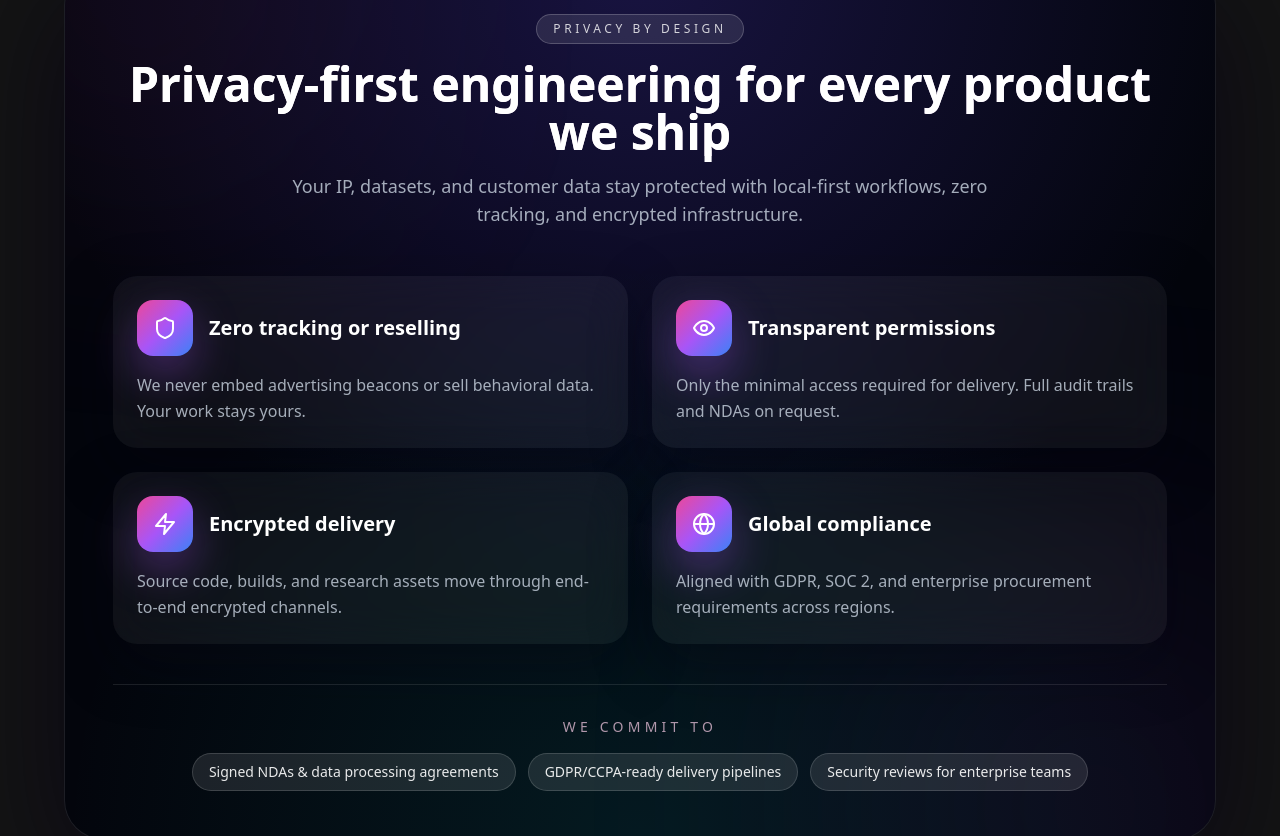
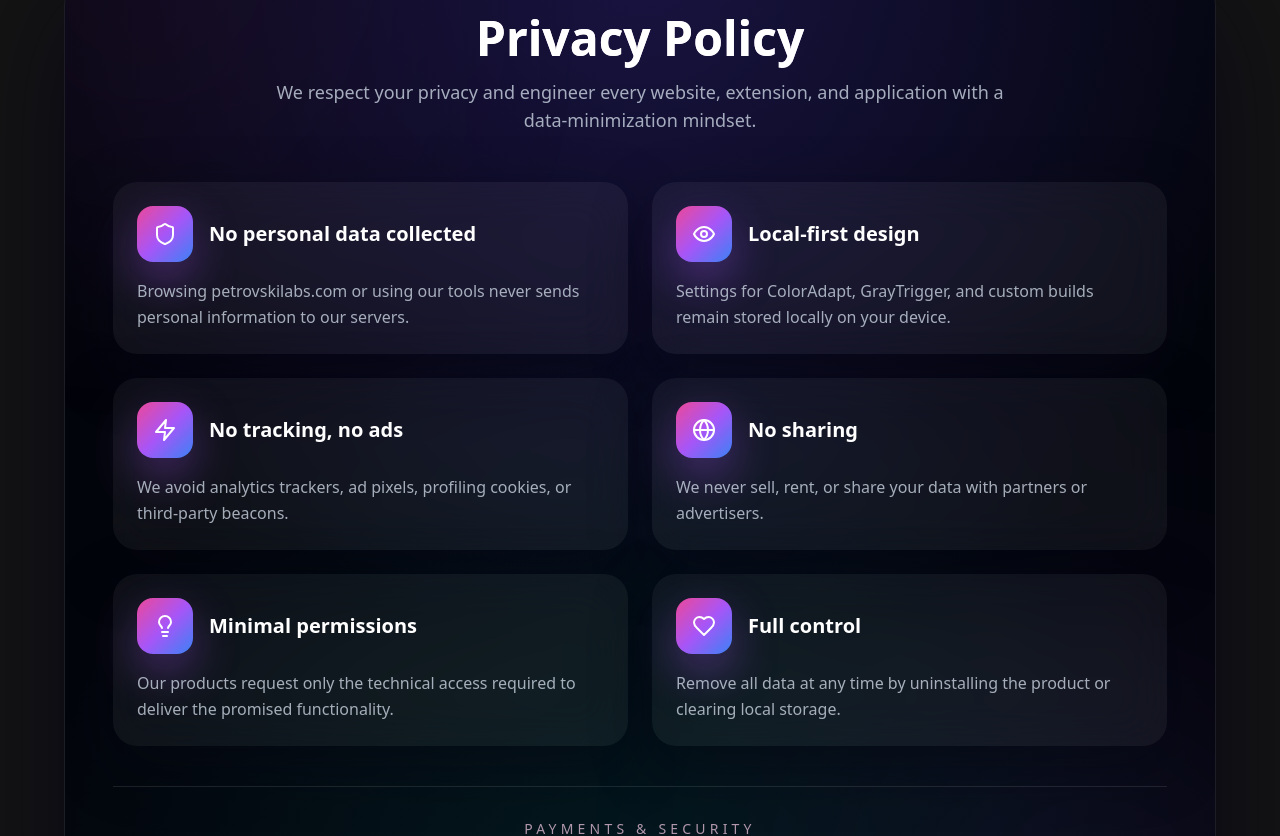
Before and after one commit to petrovskilabsinfo/labsitetest, a React (Vite) app: page / in a window 1280 px wide. Shown: the part 3424-4260 px from the top of the page. Built offline with nearby package versions, Linux system fonts and the light colour scheme.

Commit message:
Add files via upload

```diff
--- a/src/components/PrivacyPolicySection.tsx
+++ b/src/components/PrivacyPolicySection.tsx
@@ -1,5 +1,5 @@
 import React from 'react';
-import { Shield, Eye, Zap, Globe, type LucideIcon } from 'lucide-react';
+import { Shield, Eye, Zap, Globe, Lightbulb, Heart, type LucideIcon } from 'lucide-react';
 import { petrovskiLabsTranslations, type Language } from '../petrovskiLabsTranslations';
 
 interface PrivacyPolicySectionProps {
@@ -11,7 +11,9 @@ const iconMap: Record<string, LucideIcon> = {
   Shield,
   Eye,
   Zap,
-  Globe
+  Globe,
+  Lightbulb,
+  Heart
 };
 
 interface PolicyHighlight {
@@ -51,9 +53,11 @@ export const PrivacyPolicySection: React.FC<PrivacyPolicySectionProps> = ({ isDa
         <div className="pointer-events-none absolute -bottom-32 -right-10 h-80 w-80 rounded-full bg-purple-500/20 blur-[160px]" />
 
         <div className="relative flex flex-col items-center text-center gap-4 mb-12">
-          <span className="inline-flex items-center gap-2 px-4 py-1.5 rounded-full border border-white/20 bg-white/10 text-xs uppercase tracking-[0.3em] text-white/80">
-            {policy.badge}
-          </span>
+          {policy.badge ? (
+            <span className="inline-flex items-center gap-2 px-4 py-1.5 rounded-full border border-white/20 bg-white/10 text-xs uppercase tracking-[0.3em] text-white/80">
+              {policy.badge}
+            </span>
+          ) : null}
           <h2 className="text-4xl md:text-5xl font-bold text-white bg-gradient-to-r from-white via-pink-100 to-purple-200 bg-clip-text text-transparent">
             {policy.title}
           </h2>
--- a/src/petrovskiLabsTranslations.ts
+++ b/src/petrovskiLabsTranslations.ts
@@ -116,37 +116,47 @@ export const petrovskiLabsTranslations = {
       cookies: "Cookie Policy"
     },
     privacyPolicy: {
-      badge: "Privacy by Design",
-      title: "Privacy-first engineering for every product we ship",
-      subtitle: "Your IP, datasets, and customer data stay protected with local-first workflows, zero tracking, and encrypted infrastructure.",
+      badge: "",
+      title: "Privacy Policy",
+      subtitle: "We respect your privacy and engineer every website, extension, and application with a data-minimization mindset.",
       highlights: [
         {
           icon: 'Shield',
-          title: "Zero tracking or reselling",
-          description: "We never embed advertising beacons or sell behavioral data. Your work stays yours."
+          title: "No personal data collected",
+          description: "Browsing petrovskilabs.com or using our tools never sends personal information to our servers."
         },
         {
           icon: 'Eye',
-          title: "Transparent permissions",
-          description: "Only the minimal access required for delivery. Full audit trails and NDAs on request."
+          title: "Local-first design",
+          description: "Settings for ColorAdapt, GrayTrigger, and custom builds remain stored locally on your device."
         },
         {
           icon: 'Zap',
-          title: "Encrypted delivery",
-          description: "Source code, builds, and research assets move through end-to-end encrypted channels."
+          title: "No tracking, no ads",
+          description: "We avoid analytics trackers, ad pixels, profiling cookies, or third-party beacons."
         },
         {
           icon: 'Globe',
-          title: "Global compliance",
-          description: "Aligned with GDPR, SOC 2, and enterprise procurement requirements across regions."
+          title: "No sharing",
+          description: "We never sell, rent, or share your data with partners or advertisers."
+        },
+        {
+          icon: 'Lightbulb',
+          title: "Minimal permissions",
+          description: "Our products request only the technical access required to deliver the promised functionality."
+        },
+        {
+          icon: 'Heart',
+          title: "Full control",
+          description: "Remove all data at any time by uninstalling the product or clearing local storage."
         }
       ],
       compliance: {
-        title: "We commit to",
+        title: "Payments & security",
         items: [
-          "Signed NDAs & data processing agreements",
-          "GDPR/CCPA-ready delivery pipelines",
-          "Security reviews for enterprise teams"
+          "Donations are processed securely via PayPal",
+          "We never see or store card information",
+          "You stay in control of every asset"
         ]
       }
     },
@@ -283,37 +293,47 @@ export const petrovskiLabsTranslations = {
       cookies: "Политика cookies"
     },
     privacyPolicy: {
-      badge: "Приватность по умолчанию",
-      title: "Проекты с приоритетом безопасности данных",
-      subtitle: "Ваша интеллектуальная собственность и пользовательские данные остаются под контролем благодаря локальным процессам, нулевому трекингу и сквозному шифрованию.",
+      badge: "",
+      title: "Политика конфиденциальности",
+      subtitle: "Мы уважаем вашу приватность и строим сайты, расширения и приложения с принципом минимизации данных.",
       highlights: [
         {
           icon: 'Shield',
-          title: "Без трекеров и продажи данных",
-          description: "Не встраиваем рекламные пиксели и не перепродаём поведенческую информацию. Всё остаётся у вас."
+          title: "Без сбора персональных данных",
+          description: "Просмотр petrovskilabs.com и использование наших инструментов не отправляет персональные данные на наши серверы."
         },
         {
           icon: 'Eye',
-          title: "Прозрачные доступы",
-          description: "Запрашиваем только минимальные права. Готовы подписывать NDA и предоставлять отчётность."
+          title: "Локальное хранение",
+          description: "Настройки ColorAdapt, GrayTrigger и кастомных решений живут только на вашем устройстве."
         },
         {
           icon: 'Zap',
-          title: "Шифрованные поставки",
-          description: "Исходники, сборки и исследования передаются по end-to-end шифрованным каналам."
+          title: "Без трекинга и рекламы",
+          description: "Не используем аналитические трекеры, рекламные пиксели, профилирующие cookies и сторонние маяки."
         },
         {
           icon: 'Globe',
-          title: "Соответствие стандартам",
-          description: "Работаем в соответствии с требованиями GDPR, SOC 2 и корпоративного комплаенса по всему миру."
+          title: "Никакого шеринга",
+          description: "Не продаём, не арендуем и не передаём данные третьим лицам."
+        },
+        {
+          icon: 'Lightbulb',
+          title: "Минимальные доступы",
+          description: "Запрашиваем только необходимый технический доступ для основной функциональности."
+        },
+        {
+          icon: 'Heart',
+          title: "Полный контроль",
+          description: "Удалите продукт или очистите хранилище — и все данные исчезнут из системы."
         }
       ],
       compliance: {
-        title: "Мы гарантируем",
+        title: "Платежи и безопасность",
         items: [
-          "Подписанные NDA и DPA",
-          "Процессы, готовые к GDPR/CCPA",
-          "Безопасные ревью и поставки для enterprise-клиентов"
+          "Пожертвования проходят только через безопасный PayPal",
+          "Мы не видим и не храним данные банковских карт",
+          "Вы полностью контролируете свои активы"
         ]
       }
     },
```
